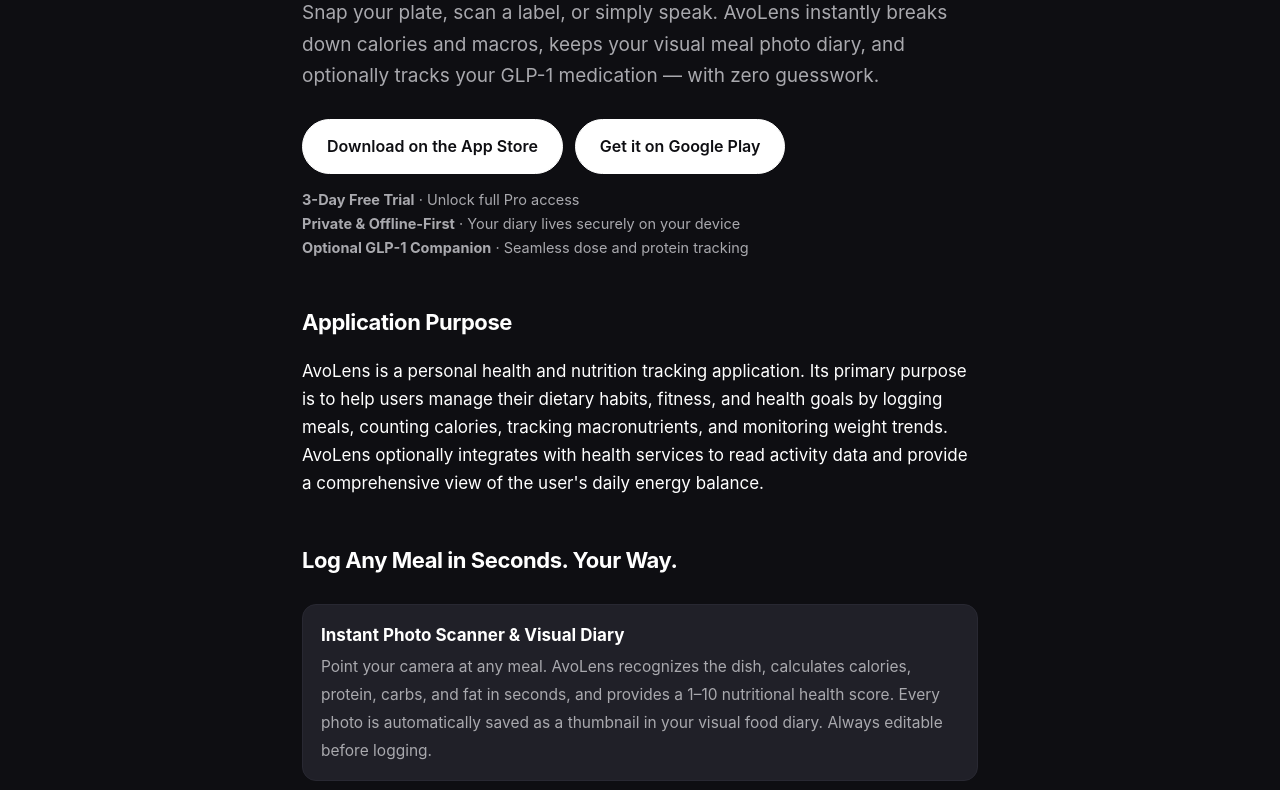
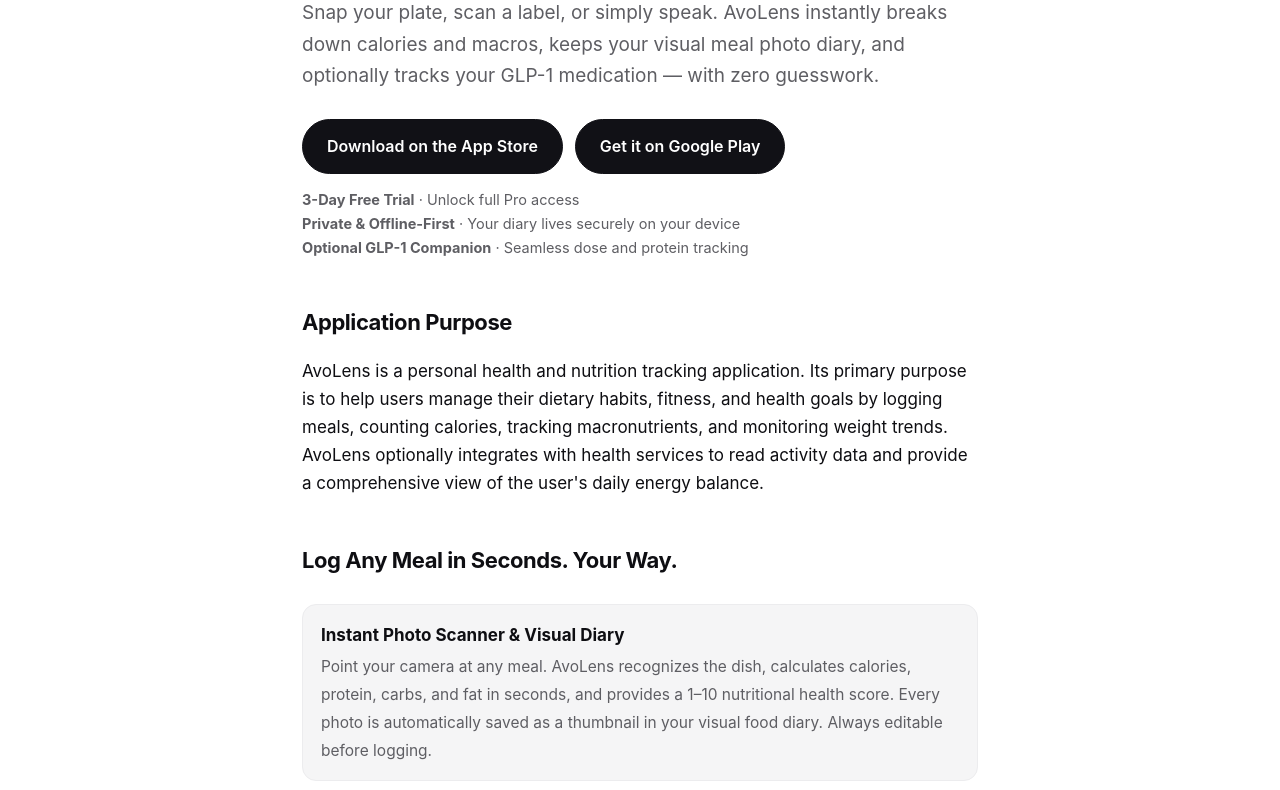
Before and after one commit to sahelummm-cpu/avolens-site, a plain HTML site: page index.html in a window 1280 px wide. Shown: the part 220-1010 px from the top of the page. Drawn offline with Linux system fonts and the dark colour scheme.

Commit message:
force light theme by default

```diff
--- a/assets/style.css
+++ b/assets/style.css
@@ -18,21 +18,7 @@
   --water: #4da8f0;
   --radius: 14px;
   --maxw: 720px;
-  color-scheme: light dark;
-}
-
-@media (prefers-color-scheme: dark) {
-  :root {
-    --bg: #0e0e12;
-    --surface: #16161c;
-    --surface2: #202028;
-    --border: #282832;
-    --ink: #ffffff;
-    --muted: #a9a9ae;
-    --faint: #8a8a8f;
-    --accent: #ffffff;
-    --accent-ink: #0e0e12;
-  }
+  color-scheme: light;
 }
 
 * { box-sizing: border-box; }
```
